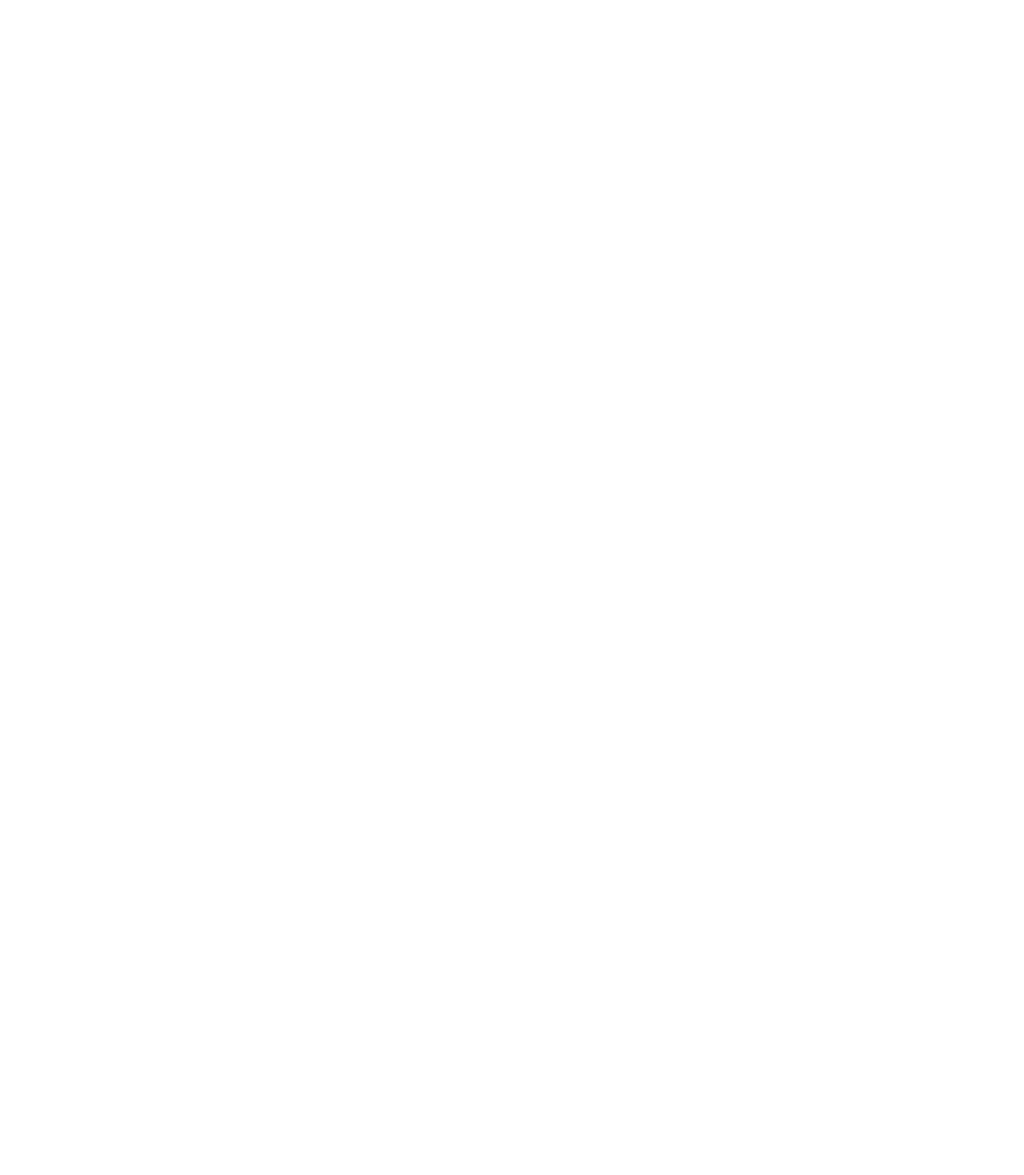
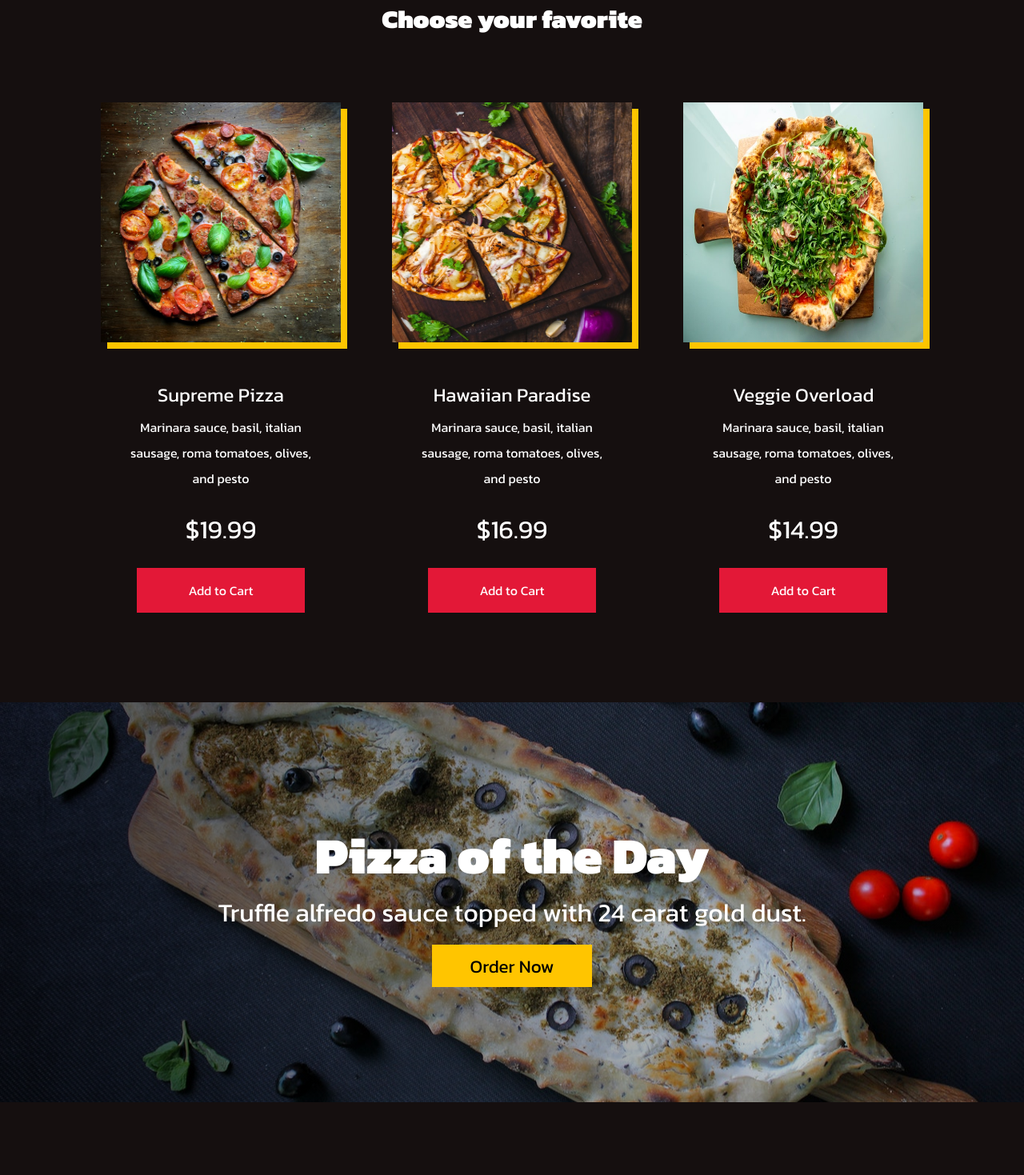
Before and after one commit to rishabkumar7/PizzaStore, a React (Create React App) app: page / in a window 1280 px wide. Shown: the part 880-2349 px from the top of the page at 80% size. Before the commit the page ends 880 px from the top, so only its background shows below. Built offline with nearby package versions, Linux system fonts and the light colour scheme.

Commit message:
Added Fetured section and products

```diff
--- a/src/App.js
+++ b/src/App.js
@@ -1,15 +1,21 @@
 import React from 'react';
-import Navbar from './components/Navbar';
-import {BrowserRouter as Router} from 'react-router-dom';
+import { BrowserRouter as Router } from 'react-router-dom';
 import { GlobalStyle } from './globalStyles';
 import Hero from './components/Hero';
+import Products from './components/Products';
+import { productData, productDataTwo } from './components/Products/data';
+import Feature from './components/Feature';
+import Footer from './components/Footer';
 
 function App() {
   return (
     <Router>
       <GlobalStyle />
       <Hero />
-      <Navbar></Navbar>
+      <Products heading='Choose your favorite' data={productData} />
+      <Feature />
+      <Products heading='Sweet Treats for You' data={productDataTwo} />
+      <Footer />
     </Router>
   );
 }
--- /dev/null
+++ b/src/components/Feature/FeatureElements.js
@@ -0,0 +1,39 @@
+import styled from 'styled-components';
+import FeaturePic from '../../images/featured3.jpg';
+
+export const FeatureContainer = styled.div`
+  background: linear-gradient(to right, rgba(0, 0, 0, 0.7), rgba(0, 0, 0, 0.1)),
+    url(${FeaturePic});
+  height: 100vh;
+  max-height: 500px;
+  background-position: center;
+  background-size: cover;
+  display: flex;
+  flex-direction: column;
+  justify-content: center;
+  align-items: center;
+  color: #fff;
+  text-align: center;
+  padding: 0 1rem;
+  h1 {
+    font-size: clamp(3rem, 5vw, 5rem);
+  }
+  p {
+    margin-bottom: 1rem;
+    font-size: clamp(1rem, 3vw, 2rem);
+  }
+`;
+export const FeatureButton = styled.button`
+  font-size: 1.4rem;
+  padding: 0.6rem 3rem;
+  border: none;
+  background: #ffc500;
+  color: #000;
+  transition: 0.2s ease-out;
+  &:hover {
+    color: #fff;
+    background: #e31837;
+    transition: 0.2s ease-out;
+    cursor: pointer;
+  }
+`;
--- /dev/null
+++ b/src/components/Feature/index.js
@@ -0,0 +1,14 @@
+import React from 'react';
+import { FeatureContainer, FeatureButton } from './FeatureElements';
+
+const Feature = () => {
+  return (
+    <FeatureContainer>
+      <h1>Pizza of the Day</h1>
+      <p>Truffle alfredo sauce topped with 24 carat gold dust.</p>
+      <FeatureButton>Order Now</FeatureButton>
+    </FeatureContainer>
+  );
+};
+
+export default Feature;
--- /dev/null
+++ b/src/components/Footer/FooterElements.js
@@ -0,0 +1,56 @@
+import styled from 'styled-components';
+import { Link } from 'react-router-dom';
+
+export const FooterContainer = styled.footer`
+  background-color: #0d0909;
+`;
+
+export const FooterWrap = styled.div`
+  padding: 16px 24px;
+  display: flex;
+  flex-direction: column;
+  justify-content: center;
+  align-items: center;
+  max-width: 1300px;
+  margin: 0 auto;
+`;
+
+export const SocialMedia = styled.section`
+  max-width: 1300px;
+  width: 100%;
+`;
+
+export const SocialMediaWrap = styled.div`
+  display: flex;
+  justify-content: space-between;
+  align-items: center;
+  max-width: 1100px;
+  margin: 16px auto 0 auto;
+  @media screen and (max-width: 820px) {
+    flex-direction: column;
+  }
+`;
+
+export const SocialLogo = styled(Link)`
+  color: #fff;
+  justify-self: start;
+  cursor: pointer;
+  text-decoration: none;
+  font-size: 1.5rem;
+  display: flex;
+  align-items: center;
+  margin-bottom: 16px;
+  font-weight: bold;
+`;
+
+export const SocialIcons = styled.div`
+  display: flex;
+  justify-content: space-between;
+  align-items: center;
+  width: 240px;
+`;
+
+export const SocialIconLink = styled.a`
+  color: #fff;
+  font-size: 24px;
+`;
--- /dev/null
+++ b/src/components/Footer/index.js
@@ -0,0 +1,55 @@
+import React from 'react';
+import {
+  FaFacebook,
+  FaInstagram,
+  FaYoutube,
+  FaTwitter,
+  FaLinkedin
+} from 'react-icons/fa';
+import {
+  FooterContainer,
+  FooterWrap,
+  SocialMedia,
+  SocialMediaWrap,
+  SocialLogo,
+  SocialIcons,
+  SocialIconLink
+} from './FooterElements';
+
+const Footer = () => {
+  return (
+    <FooterContainer>
+      <FooterWrap>
+        <SocialMedia>
+          <SocialMediaWrap>
+            <SocialLogo to='/'>Pizza</SocialLogo>
+            <SocialIcons>
+              <SocialIconLink href='/' target='_blank' aria-label='Facebook'>
+                <FaFacebook />
+              </SocialIconLink>
+              <SocialIconLink href='/' target='_blank' aria-label='Instagram'>
+                <FaInstagram />
+              </SocialIconLink>
+              <SocialIconLink href='/' target='_blank' aria-label='Youtube'>
+                <FaYoutube />
+              </SocialIconLink>
+              <SocialIconLink
+                href='//www.twitter.com/briandesignz'
+                target='_blank'
+                aria-label='Twitter'
+                rel='noopener noreferrer'
+              >
+                <FaTwitter />
+              </SocialIconLink>
+              <SocialIconLink href='/' target='_blank' aria-label='Linkedin'>
+                <FaLinkedin />
+              </SocialIconLink>
+            </SocialIcons>
+          </SocialMediaWrap>
+        </SocialMedia>
+      </FooterWrap>
+    </FooterContainer>
+  );
+};
+
+export default Footer;
--- a/src/components/Hero/HeroElements.js
+++ b/src/components/Hero/HeroElements.js
@@ -1,5 +1,5 @@
 import styled from 'styled-components';
-import ImgBg from '../../images/pizza-3.jpg';
+import ImgBg from '../../images/pizza-2.jpg';
 
 export const HeroContainer = styled.div`
   background: linear-gradient(to right, rgba(0, 0, 0, 0.7), rgba(0, 0, 0, 0.1)),
--- a/src/components/Navbar/NavbarElements.js
+++ b/src/components/Navbar/NavbarElements.js
@@ -3,7 +3,7 @@
 import { FaPizzaSlice } from 'react-icons/fa';
 
 export const Nav = styled.nav`
-  background: Red;
+  background: transparent;
   height: 80px;
   display: flex;
   justify-content: center;
--- /dev/null
+++ b/src/components/Products/ProductsElements.js
@@ -0,0 +1,73 @@
+import styled from 'styled-components';
+
+export const ProductsContainer = styled.div`
+  /* width: 100vw; */
+  min-height: 100vh;
+  padding: 5rem calc((100vw - 1300px) / 2);
+  background: #150f0f;
+  color: #fff;
+`;
+
+export const ProductWrapper = styled.div`
+  display: flex;
+  flex-wrap: wrap;
+  justify-content: center;
+  margin: 0 auto;
+`;
+
+export const ProductCard = styled.div`
+  margin: 0 2rem;
+  line-height: 2;
+  width: 300px;
+`;
+
+export const ProductImg = styled.img`
+  height: 300px;
+  min-width: 300px;
+  max-width: 100%;
+  box-shadow: 8px 8px #fdc500;
+`;
+
+export const ProductsHeading = styled.h1`
+  font-size: clamp(2rem, 2.5vw, 3rem);
+  text-align: center;
+  margin-bottom: 5rem;
+`;
+
+export const ProductTitle = styled.h2`
+  font-weight: 400;
+  font-size: 1.5rem;
+`;
+
+export const ProductInfo = styled.div`
+  display: flex;
+  flex-direction: column;
+  justify-content: center;
+  align-items: center;
+  padding: 2rem;
+  text-align: center;
+`;
+
+export const ProductDesc = styled.p`
+  margin-bottom: 1rem;
+`;
+
+export const ProductPrice = styled.p`
+  margin-bottom: 1rem;
+  font-size: 2rem;
+`;
+
+export const ProductButton = styled.button`
+  font-size: 1rem;
+  padding: 1rem 4rem;
+  border: none;
+  background: #e31837;
+  color: #fff;
+  transition: 0.2 ease-out;
+  &:hover {
+    background: #ffc500;
+    transition: 0.2s ease-out;
+    cursor: pointer;
+    color: #000;
+  }
+`;
--- /dev/null
+++ b/src/components/Products/data.js
@@ -0,0 +1,66 @@
+import product1 from '../../images/product-1.jpg';
+import product2 from '../../images/product-2.jpg';
+import product3 from '../../images/product-3.jpg';
+import sweet1 from '../../images/sweet3.jpg';
+import sweet2 from '../../images/sweet-2.jpg';
+import sweet3 from '../../images/sweet-3.jpg';
+
+export const productData = [
+  {
+    img: product1,
+    alt: 'Pizza',
+    name: 'Supreme Pizza',
+    desc:
+      'Marinara sauce, basil, italian sausage, roma tomatoes, olives, and pesto',
+    price: '$19.99',
+    button: 'Add to Cart'
+  },
+  {
+    img: product2,
+    alt: 'Pizza',
+    name: 'Hawaiian Paradise',
+    desc:
+      ' Marinara sauce, basil, italian sausage, roma tomatoes, olives, and pesto',
+    price: '$16.99',
+    button: 'Add to Cart'
+  },
+  {
+    img: product3,
+    alt: 'Pizza',
+    name: 'Veggie Overload',
+    desc:
+      ' Marinara sauce, basil, italian sausage, roma tomatoes, olives, and pesto',
+    price: '$14.99',
+    button: 'Add to Cart'
+  }
+];
+
+export const productDataTwo = [
+  {
+    img: sweet2,
+    alt: 'Donuts',
+    name: 'Doughlicious',
+    desc:
+      'Belgian chocolate glazed donuts covered in icing with sprinkles on top',
+    price: '$9.99',
+    button: 'Add to Cart'
+  },
+  {
+    img: sweet3,
+    alt: 'Ice Cream',
+    name: 'Caramel Wonder',
+    desc:
+      'Vanilla ice cream covered with caramel and chocolate glaze topped with a coco stick',
+    price: '$12.99',
+    button: 'Add to Cart'
+  },
+  {
+    img: sweet1,
+    alt: 'Brownie',
+    name: 'Brownie Bunch',
+    desc:
+      'Double fudge brownie squares topped with white chocolate pieces and macadamia nuts',
+    price: '$9.99',
+    button: 'Add to Cart'
+  }
+];
--- /dev/null
+++ b/src/components/Products/index.js
@@ -0,0 +1,38 @@
+import React from 'react';
+import {
+  ProductsContainer,
+  ProductWrapper,
+  ProductsHeading,
+  ProductTitle,
+  ProductCard,
+  ProductImg,
+  ProductInfo,
+  ProductDesc,
+  ProductPrice,
+  ProductButton
+} from './ProductsElements';
+
+const Products = ({ heading, data }) => {
+  return (
+    <ProductsContainer>
+      <ProductsHeading>{heading}</ProductsHeading>
+      <ProductWrapper>
+        {data.map((product, index) => {
+          return (
+            <ProductCard key={index}>
+              <ProductImg src={product.img} alt={product.alt} />
+              <ProductInfo>
+                <ProductTitle>{product.name}</ProductTitle>
+                <ProductDesc>{product.desc}</ProductDesc>
+                <ProductPrice>{product.price}</ProductPrice>
+                <ProductButton>{product.button}</ProductButton>
+              </ProductInfo>
+            </ProductCard>
+          );
+        })}
+      </ProductWrapper>
+    </ProductsContainer>
+  );
+};
+
+export default Products;
```
